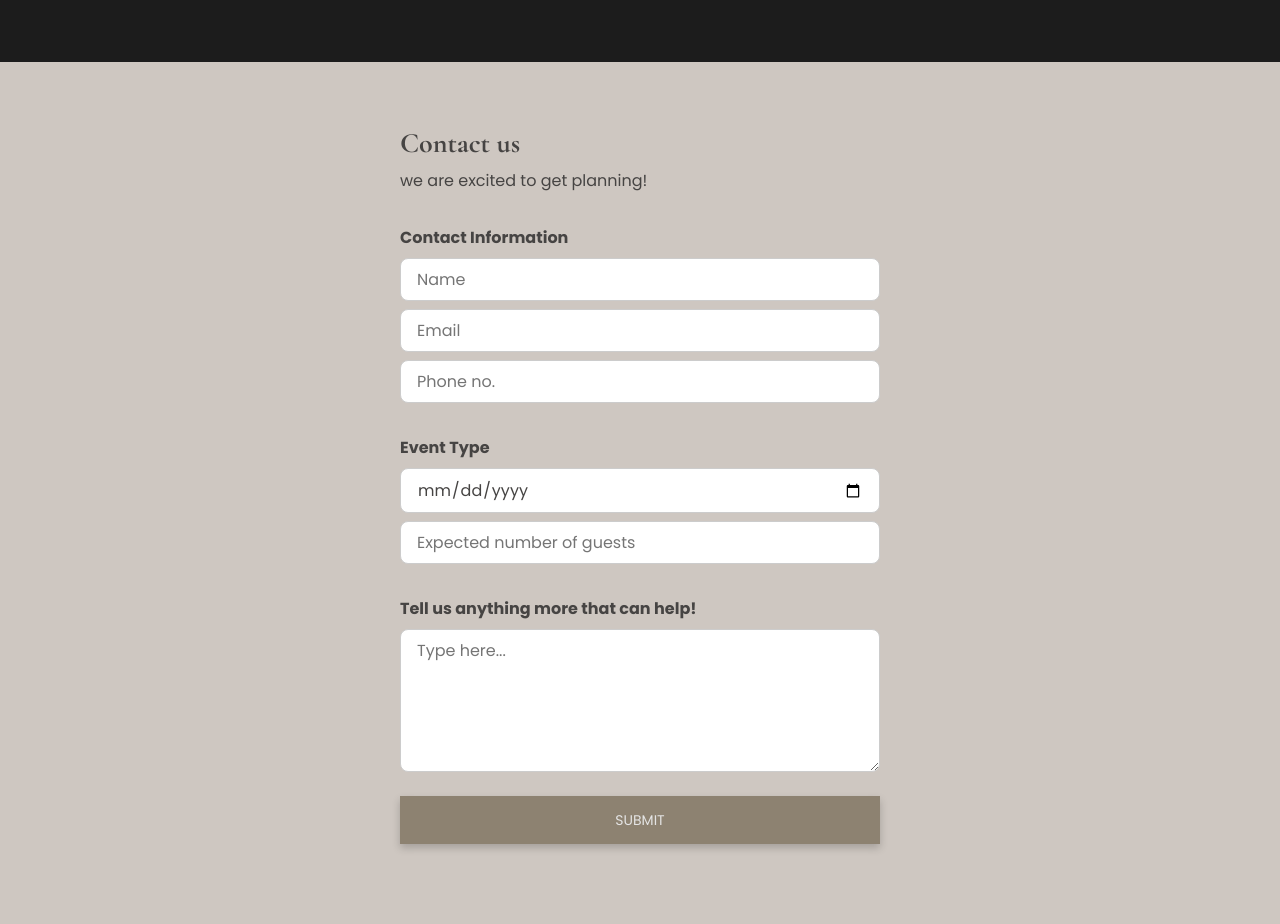
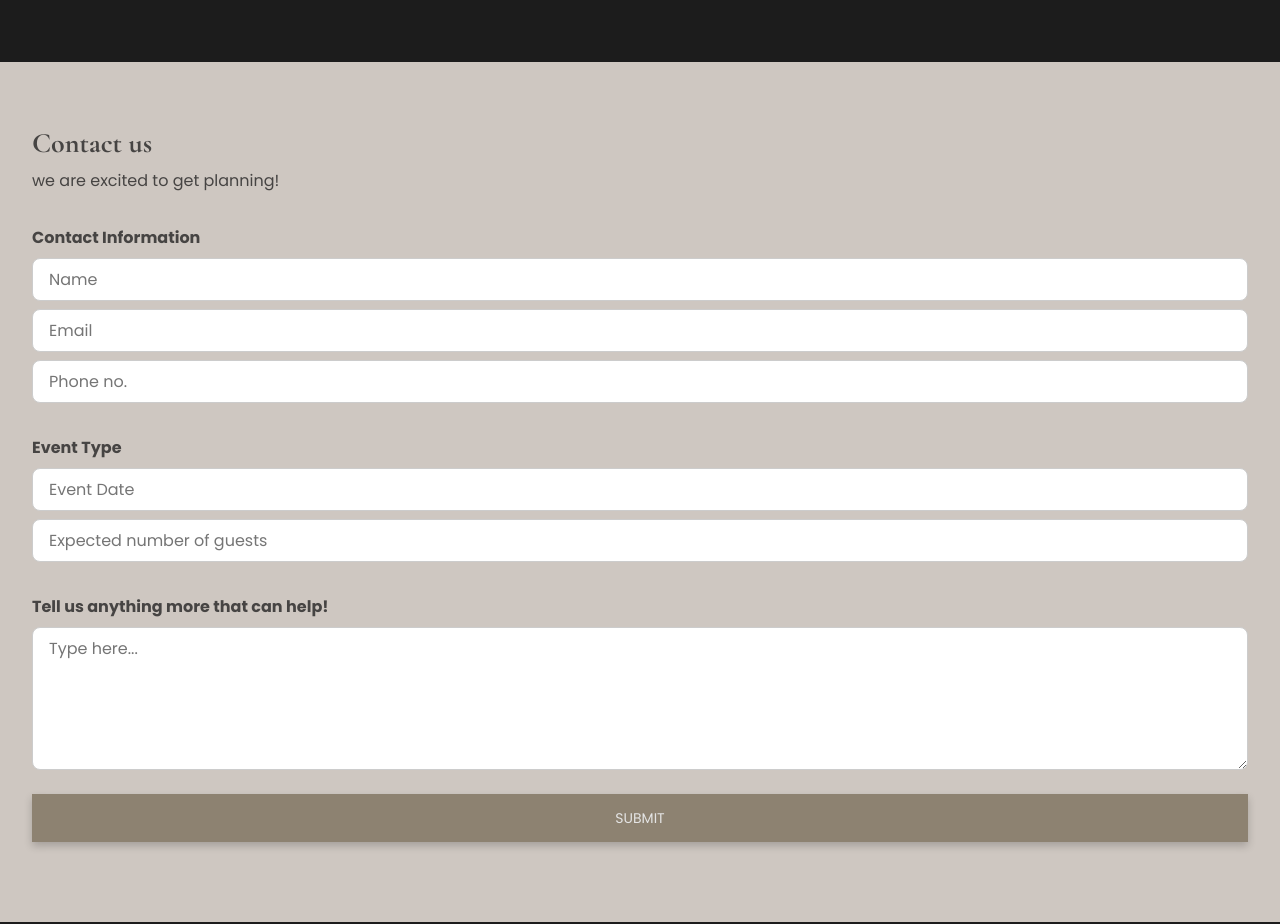
Before and after one commit to Sadzak23/TY-Catering, a Next.js app: page / in a window 1280 px wide. Shown: the part 2240-3164 px from the top of the page. Built offline with nearby package versions, Linux system fonts and the light colour scheme; a web font is replaced by a local one.

Commit message:
Use react datepicker in Contact form

```diff
--- a/package.json
+++ b/package.json
@@ -13,6 +13,7 @@
     "next": "^15.1.8",
     "nodemailer": "^7.0.3",
     "react": "^19.1.0",
+    "react-datepicker": "^8.4.0",
     "react-dom": "^19.1.0",
     "react-toastify": "^11.0.5"
   },
--- a/src/components/Button.tsx
+++ b/src/components/Button.tsx
@@ -3,8 +3,12 @@ import type { FC } from "react";
 interface Props {
   label: string;
   onClick?: () => void;
+  disabled?: boolean;
+  type?: HTMLButtonElement["type"];
 }
 
-export const Button: FC<Props> = ({ label, onClick }) => (
-  <button onClick={onClick}>{label}</button>
+export const Button: FC<Props> = ({ label, onClick, disabled, type }) => (
+  <button className="button" onClick={onClick} disabled={disabled} type={type}>
+    {label}
+  </button>
 );
--- a/src/pages/api/contact.ts
+++ b/src/pages/api/contact.ts
@@ -1,4 +1,3 @@
-import dayjs from "dayjs";
 import type { NextApiRequest, NextApiResponse } from "next";
 import nodemailer from "nodemailer";
 
@@ -30,9 +29,7 @@ export default async function handler(
       <p><strong>Email:</strong> ${email}</p>
       <p><strong>Phone:</strong> ${phone ?? "/"}</p>
       <h2>Event Info</h2>
-      <p><strong>Event Date:</strong> ${dayjs(eventDate).format(
-        "MMM DD, YYYY"
-      )}</p>
+      <p><strong>Event Date:</strong> ${eventDate}</p>
       <p><strong>Guests:</strong> ${guests}</p>
       <h2>Additional Message</h2>
       <p>${message ?? "/"}</p>
--- a/src/sections/Contact.tsx
+++ b/src/sections/Contact.tsx
@@ -1,8 +1,13 @@
 "use client";
 
 import "react-toastify/dist/ReactToastify.css";
+import "react-datepicker/dist/react-datepicker.css";
+
 import { useState } from "react";
 import { toast, ToastContainer } from "react-toastify";
+import DatePicker from "react-datepicker";
+import dayjs from "dayjs";
+import { Button } from "@/components/Button";
 
 interface FormData {
   name: string;
@@ -96,13 +101,20 @@ export const Contact = () => {
         />
 
         <h4>Event Type</h4>
-        <input
-          type="date"
-          name="eventDate"
-          min={new Date().toISOString().split("T")[0]}
+        <DatePicker
+          selected={
+            formData.eventDate ? dayjs(formData.eventDate).toDate() : null
+          }
+          onChange={(date: Date | null) =>
+            setFormData((prev) => ({
+              ...prev,
+              eventDate: dayjs(date).format("MMM DD, YYYY"),
+            }))
+          }
+          placeholderText="Event Date"
+          minDate={new Date()}
+          className="customDateInput"
           required
-          value={formData.eventDate}
-          onChange={handleChange}
         />
         <input
           type="text"
@@ -122,9 +134,11 @@ export const Contact = () => {
           onChange={handleChange}
         />
 
-        <button type="submit" disabled={isLoading}>
-          {isLoading ? "Sending..." : "Submit"}
-        </button>
+        <Button
+          label={isLoading ? "Sending..." : "Submit"}
+          type="submit"
+          disabled={isLoading}
+        />
       </form>
       <ToastContainer hideProgressBar closeOnClick pauseOnFocusLoss={false} />
     </section>
--- a/src/styles/components/_button.scss
+++ b/src/styles/components/_button.scss
@@ -1,4 +1,4 @@
-button:not(.Toastify__close-button) {
+.button {
   background-color: var(--primary);
   font-size: 14px;
   color: #e4e4e4;
--- a/src/styles/sections/_contact.scss
+++ b/src/styles/sections/_contact.scss
@@ -62,14 +62,17 @@ $textColor: #464443;
         opacity: 0;
       }
     }
-    button {
+    .button {
       margin-top: 1rem;
     }
   }
+}
+h2.react-datepicker__current-month {
+  font-size: 1rem !important;
+}
 
-  @media (min-width: $breakpoint-md) {
-    .contactForm {
-      width: 480px;
-    }
+@media (min-width: $breakpoint-md) {
+  .contactForm {
+    width: 480px;
   }
 }
```
Also changed, not shown: 1 other file (tests, documents, lock files or other folders).
